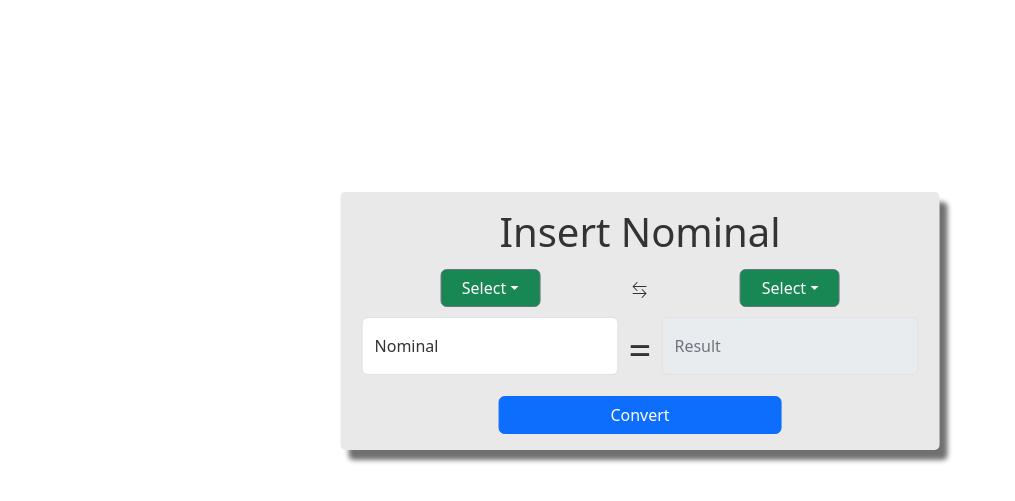
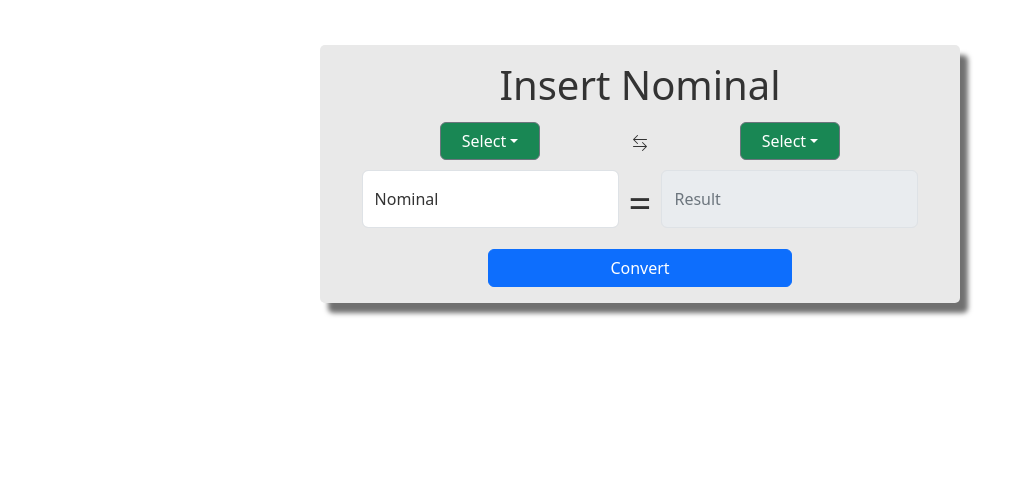
Before and after one commit to dapitdh/money_changer, a plain HTML site: page index.html in a window 1280 px wide. Shown: the part 79-580 px from the top of the page, without its empty margins (0-1015 px from the left). Drawn offline with nearby package versions, Linux system fonts and the light colour scheme; no server answers.

Commit message:
push position contain

```diff
--- a/index.html
+++ b/index.html
@@ -13,9 +13,10 @@
         <h1><span><img src="asset/favicon.png" alt="" width="60px" height="60px"></span>Quick Money Changer</h1>
     </header>
 
-    <div id="contain" class="p-3">
+    <div id="contain" class="p-3 w-50 mx-auto mt-5">
         <h1>Insert Nominal</h1>
         <form action="">
+            <center>
             <table id="container">
                 <tr>
                     <td>
@@ -58,6 +59,7 @@
                     </td>
                 </tr>
             </table>
+        </center>
         </form>
         <button id="convert" type="submit" class="btn btn-primary w-50">Convert</button>
     </div>
--- a/style.css
+++ b/style.css
@@ -6,10 +6,7 @@
 #contain {
     color: #333;
     text-align: center;
-    position: absolute;
-    top: 50%;
-    left: 50%;
-    transform: translate(-50%, -50%);
+
     /* Color and Background */
     background-color: #e9e9e9;
     border-radius: 5px;
@@ -20,6 +17,7 @@
 
 #container tr td {
     padding: 5px;
+    text-align: center;
 }
 
 #dp1 ul li, #dp2 ul li {
```
